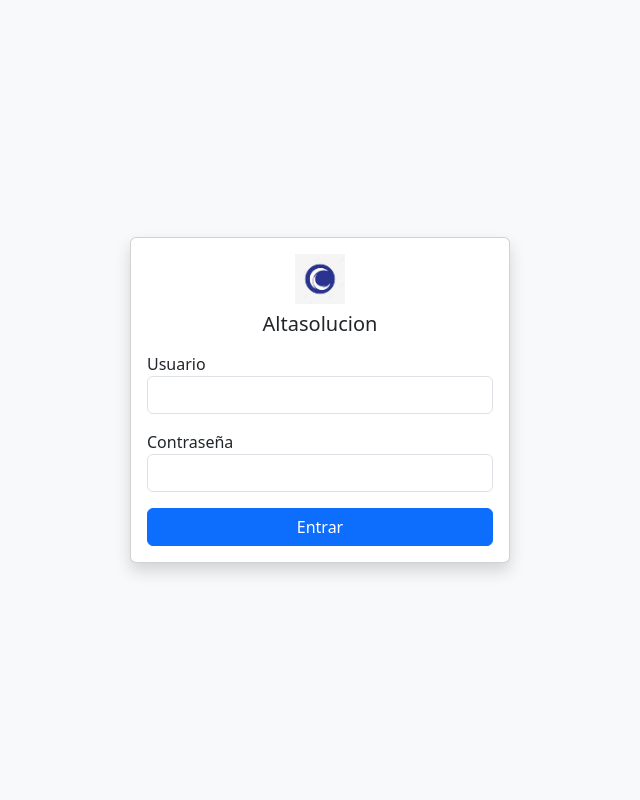
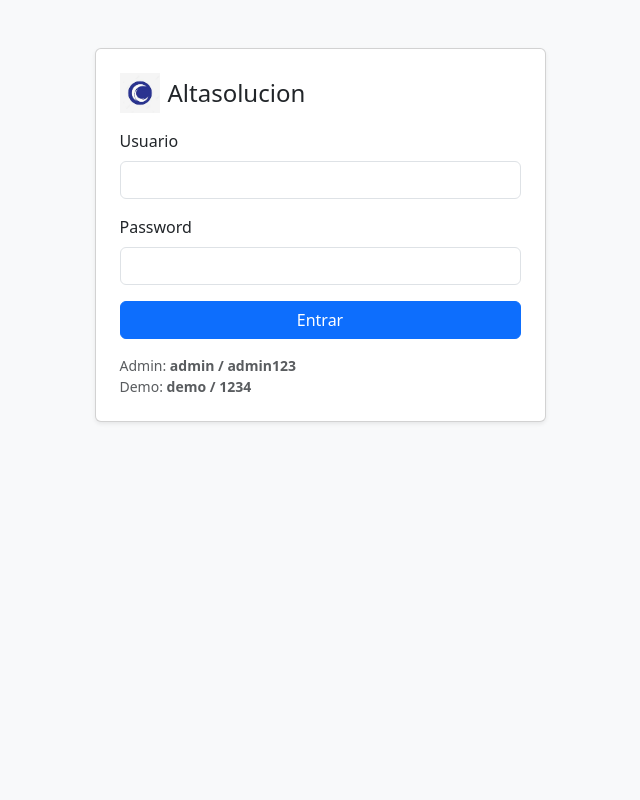
Before and after one commit to epachecoosnaya/Demos_Activities, a Flask app: page /login in a window 1280 px wide. Shown: the whole page, without its empty margins (320-960 px from the left). Run offline with Flask 3, Linux system fonts and the light colour scheme.

Commit message:
Update login.html

```diff
--- a/templates/login.html
+++ b/templates/login.html
@@ -2,43 +2,49 @@
 <html lang="es">
 <head>
   <meta charset="UTF-8">
-  <title>Login | {{ empresa }}</title>
+  <meta name="viewport" content="width=device-width, initial-scale=1">
+  <title>{{ empresa }}</title>
 
   <link href="https://cdn.jsdelivr.net/npm/bootstrap@5.3.2/dist/css/bootstrap.min.css" rel="stylesheet">
 </head>
 
 <body class="bg-light">
-
-<div class="container d-flex justify-content-center align-items-center" style="height:100vh">
-  <div class="card shadow" style="width:380px">
-    <div class="card-body">
-
-      <div class="text-center mb-3">
-        <img src="/static/{{ logo }}" height="50">
-        <h5 class="mt-2">{{ empresa }}</h5>
-      </div>
-
-      <form method="POST">
-        <div class="mb-3">
-          <label>Usuario</label>
-          <input name="usuario" class="form-control" required>
-        </div>
-
-        <div class="mb-3">
-          <label>Contraseña</label>
-          <input type="password" name="password" class="form-control" required>
+  <div class="container py-5">
+    <div class="row justify-content-center">
+      <div class="col-12 col-md-5">
+        <div class="card shadow-sm">
+          <div class="card-body p-4">
+            <div class="d-flex align-items-center mb-3">
+              <img src="/static/{{ logo }}" height="40" class="me-2">
+              <h4 class="mb-0">{{ empresa }}</h4>
             </div>
 
             {% if error %}
               <div class="alert alert-danger">{{ error }}</div>
             {% endif %}
 
+            <form method="POST">
+              <div class="mb-3">
+                <label class="form-label">Usuario</label>
+                <input class="form-control" name="usuario" required>
+              </div>
+
+              <div class="mb-3">
+                <label class="form-label">Password</label>
+                <input class="form-control" name="password" type="password" required>
+              </div>
+
               <button class="btn btn-primary w-100">Entrar</button>
             </form>
 
+            <div class="text-muted small mt-3">
+              Admin: <b>admin / admin123</b><br>
+              Demo: <b>demo / 1234</b>
             </div>
           </div>
         </div>
-
+      </div>
+    </div>
+  </div>
 </body>
 </html>
```
Lines whose indentation alone changed are shown as unchanged.
